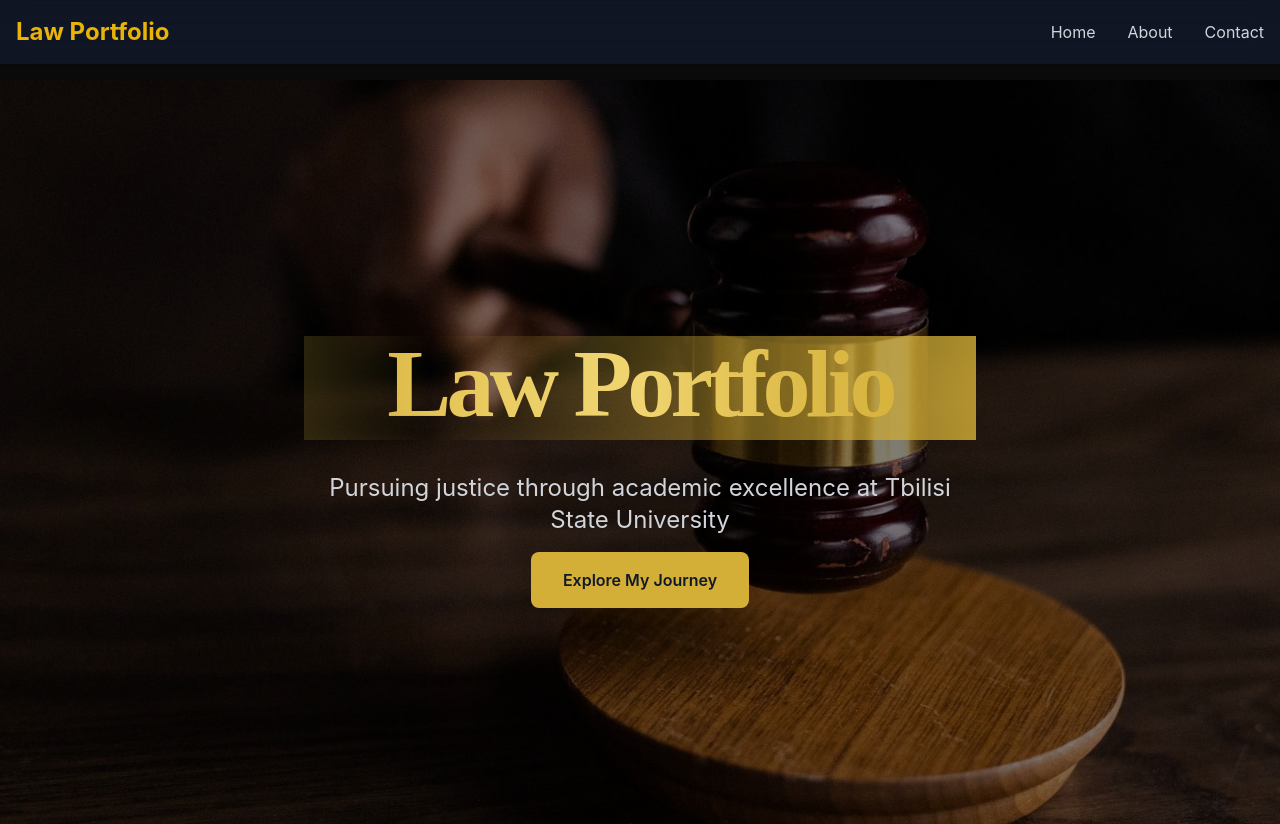
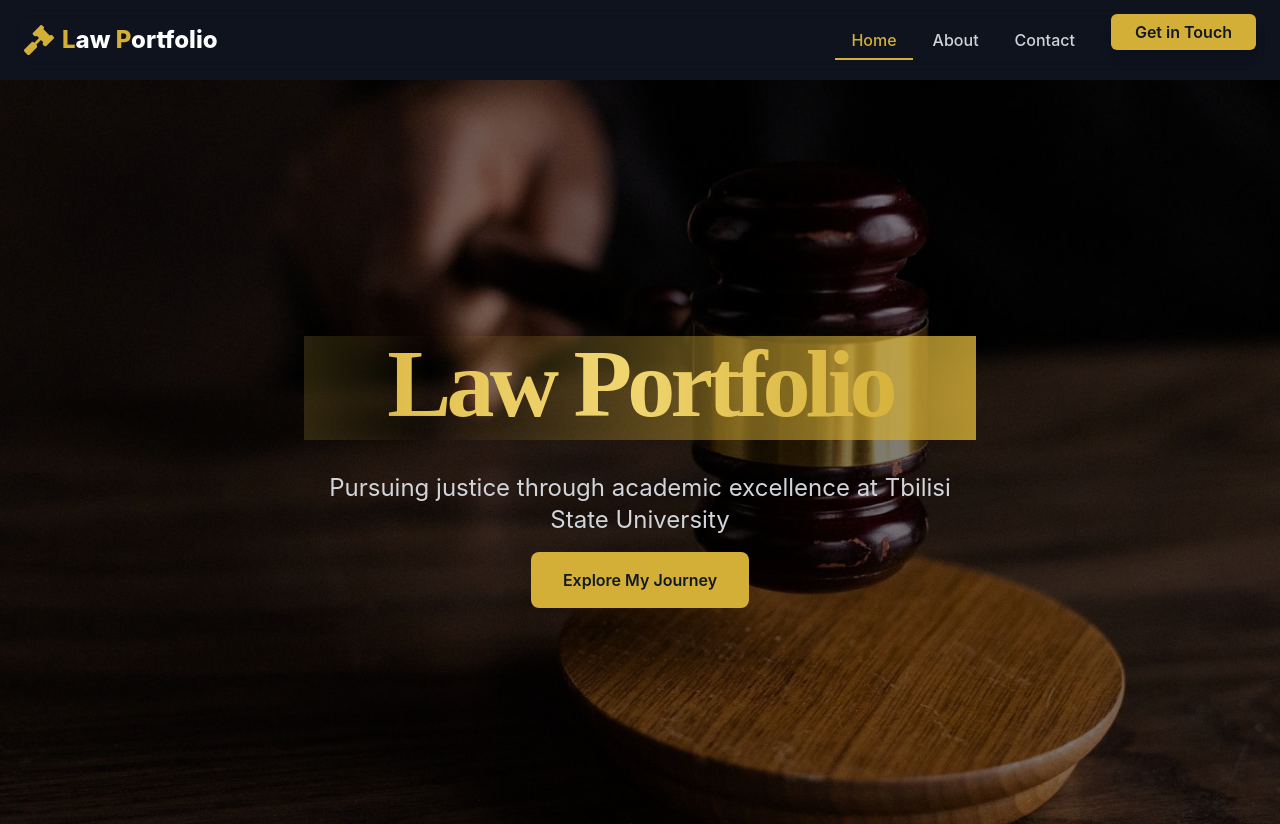
Before and after one commit to SetFodi/Portfolio-next, a Next.js app: page / in a window 1280 px wide. Shown: the top 824 px of the page. Built offline with nearby package versions, Linux system fonts and the light colour scheme.

Commit message:
upgrade navbar

```diff
--- a/components/Navbar.tsx
+++ b/components/Navbar.tsx
@@ -1,53 +1,188 @@
-import { useState } from 'react';
+import { useState, useEffect } from 'react';
 import Link from 'next/link';
+import { motion, AnimatePresence } from 'framer-motion';
+import { FaGavel, FaBars, FaTimes } from 'react-icons/fa';
 
 const Navbar = () => {
   const [isOpen, setIsOpen] = useState(false);
+  const [scrolled, setScrolled] = useState(false);
+  const [activePath, setActivePath] = useState('/');
+
+  // Track scroll position for navbar background opacity
+  useEffect(() => {
+    const handleScroll = () => {
+      setScrolled(window.scrollY > 20);
+    };
+
+    // Set initial active path
+    setActivePath(window.location.pathname);
+
+    window.addEventListener('scroll', handleScroll);
+    return () => window.removeEventListener('scroll', handleScroll);
+  }, []);
+
+  const navLinks = [
+    { title: 'Home', path: '/' },
+    { title: 'About', path: '/about' },
+    { title: 'Contact', path: '/contact' }
+  ];
+
+  const handleLinkClick = (path: string) => {
+    setActivePath(path);
+    setIsOpen(false);
+  };
 
   return (
-    <nav className="bg-gray-900 bg-opacity-90 backdrop-blur-lg shadow fixed w-full z-50 transition-all">
-      <div className="max-w-7xl mx-auto px-4 py-4 flex justify-between items-center">
-        <Link href="/" className="text-2xl font-bold text-yellow-500 hover:text-yellow-400 transition-all duration-300">
-          Law Portfolio
+    <motion.nav
+      className={`fixed w-full z-50 transition-all duration-300 ${
+        scrolled
+          ? 'bg-gray-900/95 backdrop-blur-lg py-3 shadow-xl'
+          : 'bg-gray-900/70 backdrop-blur-md py-5'
+      }`}
+      initial={{ y: -100 }}
+      animate={{ y: 0 }}
+      transition={{ duration: 0.5, ease: 'easeOut' }}
+    >
+      <div className="max-w-7xl mx-auto px-6 flex justify-between items-center">
+        {/* Logo */}
+        <Link
+          href="/"
+          className="flex items-center space-x-2 group"
+          onClick={() => handleLinkClick('/')}
+        >
+          <motion.div
+            whileHover={{ rotate: 15 }}
+            transition={{ type: 'spring', stiffness: 300 }}
+          >
+            <FaGavel className="text-accent text-3xl" />
+          </motion.div>
+          <div className="relative overflow-hidden">
+            <span className="text-2xl font-extrabold text-white">
+              <span className="text-accent">L</span>aw <span className="text-accent">P</span>ortfolio
+            </span>
+            <motion.div
+              className="absolute bottom-0 left-0 h-0.5 bg-gradient-to-r from-transparent via-accent to-transparent"
+              initial={{ width: 0 }}
+              whileHover={{ width: '100%' }}
+              transition={{ duration: 0.3 }}
+            />
+          </div>
         </Link>
-        <div className="hidden md:flex space-x-8">
-          <Link href="/" className="text-gray-300 hover:text-white transition-all duration-300">
-            Home
+
+        {/* Desktop Menu */}
+        <div className="hidden md:flex space-x-1">
+          {navLinks.map((link) => (
+            <Link
+              key={link.path}
+              href={link.path}
+              onClick={() => handleLinkClick(link.path)}
+              className="relative px-4 py-2 group"
+            >
+              <span className={`relative z-10 font-medium transition-colors duration-300 ${
+                activePath === link.path ? 'text-accent' : 'text-gray-300 group-hover:text-white'
+              }`}>
+                {link.title}
+              </span>
+              {activePath === link.path && (
+                <motion.div
+                  className="absolute bottom-0 left-0 right-0 h-0.5 bg-accent"
+                  layoutId="underline"
+                  initial={{ width: 0 }}
+                  animate={{ width: '100%' }}
+                  transition={{ type: 'spring', stiffness: 300, damping: 30 }}
+                />
+              )}
+              <motion.div
+                className="absolute inset-0 rounded-md bg-accent/10 z-0"
+                initial={{ opacity: 0 }}
+                whileHover={{ opacity: 1 }}
+                transition={{ duration: 0.2 }}
+              />
             </Link>
-          <Link href="/about" className="text-gray-300 hover:text-white transition-all duration-300">
-            About
+          ))}
+
+          {/* CTA Button */}
+          <motion.div
+            whileHover={{ scale: 1.05 }}
+            whileTap={{ scale: 0.95 }}
+          >
+            <Link
+              href="/contact"
+              onClick={() => handleLinkClick('/contact')}
+              className="ml-4 px-6 py-2 bg-accent text-gray-900 font-semibold rounded-md shadow-lg hover:shadow-accent/20 hover:bg-accent/90 transition-all duration-300"
+            >
+              Get in Touch
             </Link>
-          <Link href="/contact" className="text-gray-300 hover:text-white transition-all duration-300">
-            Contact
-          </Link>
+          </motion.div>
         </div>
-        <button
+
+        {/* Mobile Menu Button */}
+        <motion.button
+          whileHover={{ scale: 1.1 }}
+          whileTap={{ scale: 0.9 }}
           onClick={() => setIsOpen(!isOpen)}
-          className="md:hidden text-gray-300 hover:text-white focus:outline-none transition-all duration-300"
+          className="md:hidden text-gray-300 hover:text-white focus:outline-none p-2"
+          aria-label="Toggle menu"
         >
-          <svg className="w-6 h-6" fill="none" stroke="currentColor" viewBox="0 0 24 24">
-            <path strokeLinecap="round" strokeLinejoin="round" strokeWidth={2} d="M4 6h16M4 12h16M4 18h16" />
-          </svg>
-        </button>
+          {isOpen ? (
+            <FaTimes className="h-6 w-6" />
+          ) : (
+            <FaBars className="h-6 w-6" />
+          )}
+        </motion.button>
       </div>
 
       {/* Mobile Menu */}
+      <AnimatePresence>
         {isOpen && (
-        <div className="md:hidden bg-gray-900 bg-opacity-95 backdrop-blur-sm shadow-md">
-          <div className="px-4 pt-2 pb-4 space-y-2">
-            <Link href="/" onClick={() => setIsOpen(false)} className="block text-gray-300 hover:text-white transition-all duration-300">
-              Home
+          <motion.div
+            className="md:hidden bg-gray-900/95 backdrop-blur-lg shadow-2xl"
+            initial={{ height: 0, opacity: 0 }}
+            animate={{ height: 'auto', opacity: 1 }}
+            exit={{ height: 0, opacity: 0 }}
+            transition={{ duration: 0.3, ease: 'easeInOut' }}
+          >
+            <div className="px-6 py-4 space-y-4 flex flex-col">
+              {navLinks.map((link, index) => (
+                <motion.div
+                  key={link.path}
+                  initial={{ opacity: 0, x: -20 }}
+                  animate={{ opacity: 1, x: 0 }}
+                  transition={{ delay: index * 0.1 }}
+                >
+                  <Link
+                    href={link.path}
+                    onClick={() => handleLinkClick(link.path)}
+                    className={`block py-2 px-4 rounded-md transition-colors ${
+                      activePath === link.path
+                      ? 'text-accent bg-accent/10 font-medium'
+                      : 'text-gray-300 hover:text-white hover:bg-gray-800'
+                    }`}
+                  >
+                    {link.title}
                   </Link>
-            <Link href="/about" onClick={() => setIsOpen(false)} className="block text-gray-300 hover:text-white transition-all duration-300">
-              About
+                </motion.div>
+              ))}
+
+              <motion.div
+                initial={{ opacity: 0, y: 20 }}
+                animate={{ opacity: 1, y: 0 }}
+                transition={{ delay: 0.3 }}
+                className="pt-2"
+              >
+                <Link
+                  href="/contact"
+                  onClick={() => handleLinkClick('/contact')}
+                  className="block w-full text-center py-3 bg-accent text-gray-900 font-semibold rounded-md shadow-lg hover:bg-accent/90 transition-all"
+                >
+                  Get in Touch
                 </Link>
-            <Link href="/contact" onClick={() => setIsOpen(false)} className="block text-gray-300 hover:text-white transition-all duration-300">
-              Contact
-            </Link>
+              </motion.div>
             </div>
-        </div>
+          </motion.div>
         )}
-    </nav>
+      </AnimatePresence>
+    </motion.nav>
   );
 };
 
```
Lines whose indentation alone changed are shown as unchanged.
